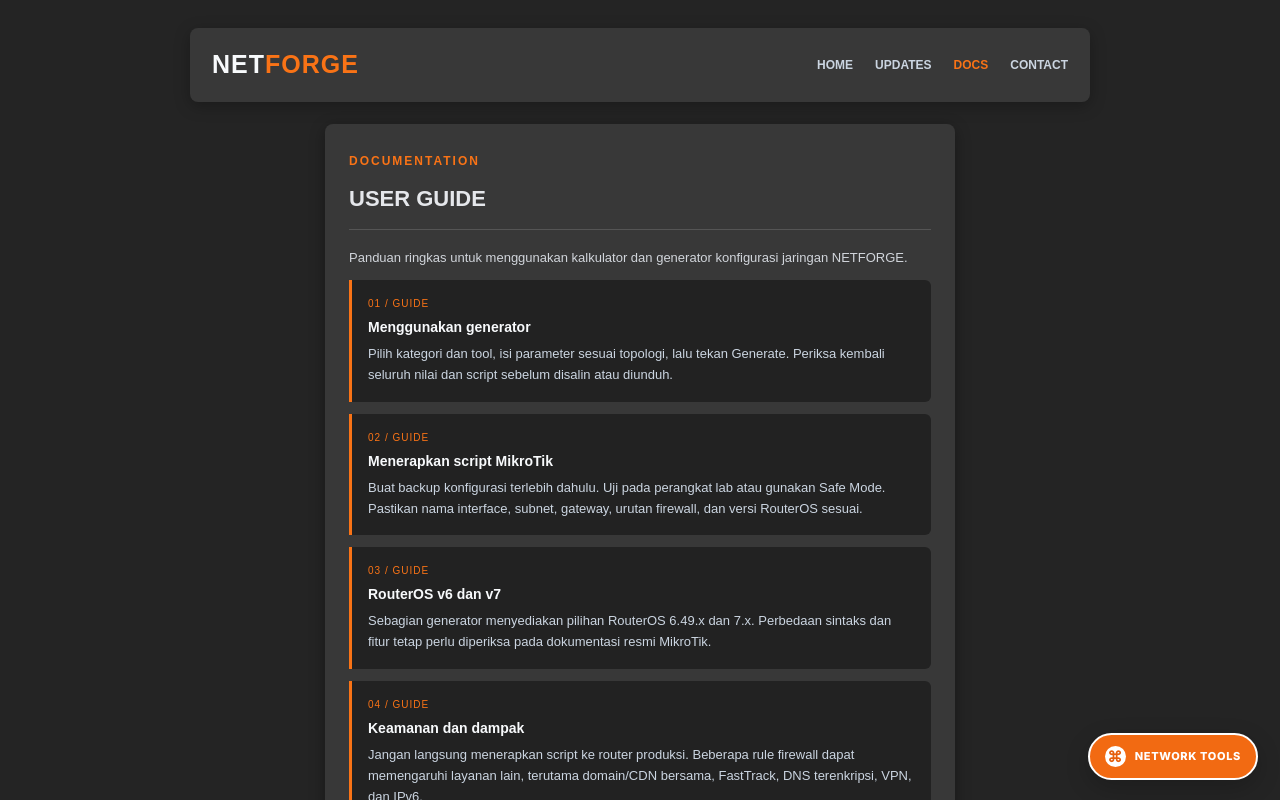
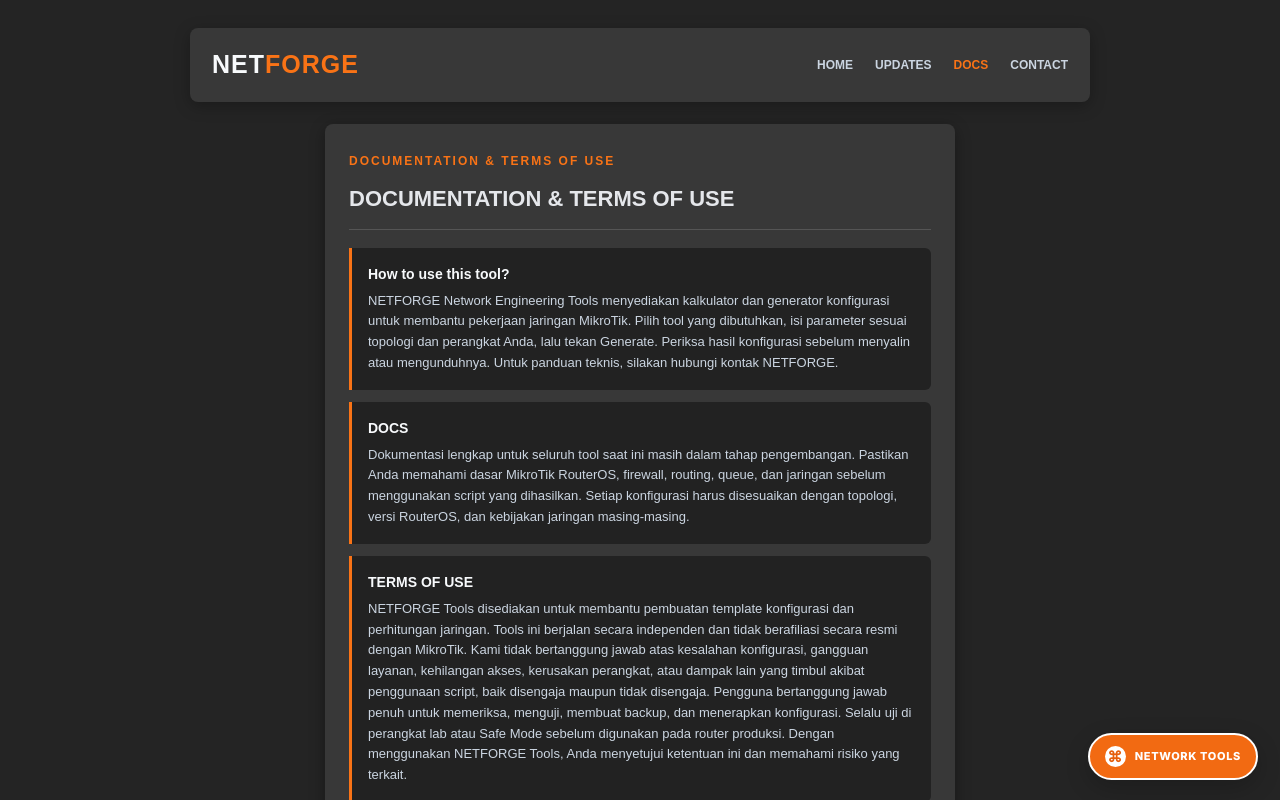
Before and after one commit to mikrotikscript/PON, a Next.js app: page /PON/docs in a window 1280 px wide. Shown: the top 800 px of the page. Built offline with nearby package versions, Linux system fonts and the light colour scheme.

Commit message:
Expand NETFORGE docs with usage guidance and terms of use

```diff
--- a/app/docs/page.tsx
+++ b/app/docs/page.tsx
@@ -1,10 +1,51 @@
 import type { Metadata } from 'next';
-export const metadata: Metadata = { title: 'Documentation | NETFORGE', description: 'Panduan penggunaan NETFORGE Network Engineering Tools.' };
-const sections=[
- ['Menggunakan generator','Pilih kategori dan tool, isi parameter sesuai topologi, lalu tekan Generate. Periksa kembali seluruh nilai dan script sebelum disalin atau diunduh.'],
- ['Menerapkan script MikroTik','Buat backup konfigurasi terlebih dahulu. Uji pada perangkat lab atau gunakan Safe Mode. Pastikan nama interface, subnet, gateway, urutan firewall, dan versi RouterOS sesuai.'],
- ['RouterOS v6 dan v7','Sebagian generator menyediakan pilihan RouterOS 6.49.x dan 7.x. Perbedaan sintaks dan fitur tetap perlu diperiksa pada dokumentasi resmi MikroTik.'],
- ['Keamanan dan dampak','Jangan langsung menerapkan script ke router produksi. Beberapa rule firewall dapat memengaruhi layanan lain, terutama domain/CDN bersama, FastTrack, DNS terenkripsi, VPN, dan IPv6.'],
- ['Batasan platform','NETFORGE Tools berjalan di browser. Generator menghasilkan template konfigurasi; halaman statis tidak terhubung langsung ke router dan tidak memantau perangkat secara live.'],
+
+export const metadata: Metadata = {
+  title: 'Documentation & Terms of Use | NETFORGE',
+  description: 'Panduan penggunaan, dokumentasi, dan ketentuan penggunaan NETFORGE Network Engineering Tools.',
+};
+
+const sections = [
+  {
+    title: 'How to use this tool?',
+    body: 'NETFORGE Network Engineering Tools menyediakan kalkulator dan generator konfigurasi untuk membantu pekerjaan jaringan MikroTik. Pilih tool yang dibutuhkan, isi parameter sesuai topologi dan perangkat Anda, lalu tekan Generate. Periksa hasil konfigurasi sebelum menyalin atau mengunduhnya. Untuk panduan teknis, silakan hubungi kontak NETFORGE.',
+  },
+  {
+    title: 'DOCS',
+    body: 'Dokumentasi lengkap untuk seluruh tool saat ini masih dalam tahap pengembangan. Pastikan Anda memahami dasar MikroTik RouterOS, firewall, routing, queue, dan jaringan sebelum menggunakan script yang dihasilkan. Setiap konfigurasi harus disesuaikan dengan topologi, versi RouterOS, dan kebijakan jaringan masing-masing.',
+  },
+  {
+    title: 'TERMS OF USE',
+    body: 'NETFORGE Tools disediakan untuk membantu pembuatan template konfigurasi dan perhitungan jaringan. Tools ini berjalan secara independen dan tidak berafiliasi secara resmi dengan MikroTik. Kami tidak bertanggung jawab atas kesalahan konfigurasi, gangguan layanan, kehilangan akses, kerusakan perangkat, atau dampak lain yang timbul akibat penggunaan script, baik disengaja maupun tidak disengaja. Pengguna bertanggung jawab penuh untuk memeriksa, menguji, membuat backup, dan menerapkan konfigurasi. Selalu uji di perangkat lab atau Safe Mode sebelum digunakan pada router produksi. Dengan menggunakan NETFORGE Tools, Anda menyetujui ketentuan ini dan memahami risiko yang terkait.',
+  },
 ];
-export default function DocsPage(){return <main className="nf-info-page"><header className="nf-info-header"><a href="/PON/tools/" className="nf-info-brand">NET<span>FORGE</span></a><nav><a href="/PON/tools/">HOME</a><a href="/PON/updates/">UPDATES</a><a className="active" href="/PON/docs/">DOCS</a><a href="/PON/contact/">CONTACT</a></nav></header><section className="nf-info-card"><div className="nf-info-eyebrow">DOCUMENTATION</div><h1>USER GUIDE</h1><p className="nf-info-intro">Panduan ringkas untuk menggunakan kalkulator dan generator konfigurasi jaringan NETFORGE.</p>{sections.map(([title,desc],i)=><article className="nf-doc-item" key={title}><small>0{i+1} / GUIDE</small><b>{title}</b><p>{desc}</p></article>)}<p className="nf-doc-note">Selalu rujuk dokumentasi resmi MikroTik dan datasheet perangkat untuk memastikan konfigurasi sesuai kebutuhan jaringan.</p><footer>© Copyright 2020-2026 NETFORGE - All Rights Reserved.</footer></section></main>}
+
+export default function DocsPage() {
+  return (
+    <main className="nf-info-page">
+      <header className="nf-info-header">
+        <a href="/PON/tools/" className="nf-info-brand">NET<span>FORGE</span></a>
+        <nav>
+          <a href="/PON/tools/">HOME</a>
+          <a href="/PON/updates/">UPDATES</a>
+          <a className="active" href="/PON/docs/">DOCS</a>
+          <a href="/PON/contact/">CONTACT</a>
+        </nav>
+      </header>
+      <section className="nf-info-card">
+        <div className="nf-info-eyebrow">DOCUMENTATION & TERMS OF USE</div>
+        <h1>DOCUMENTATION & TERMS OF USE</h1>
+        {sections.map((section) => (
+          <article className="nf-doc-item" key={section.title}>
+            <b>{section.title}</b>
+            <p>{section.body}</p>
+          </article>
+        ))}
+        <footer>
+          © Copyright 2020-2026 NETFORGE - All Rights Reserved.<br />
+          Project By Irfann JT @ NETFORGE Tools · Jakarta Capital Region & Bogor, INDONESIA
+        </footer>
+      </section>
+    </main>
+  );
+}
```
